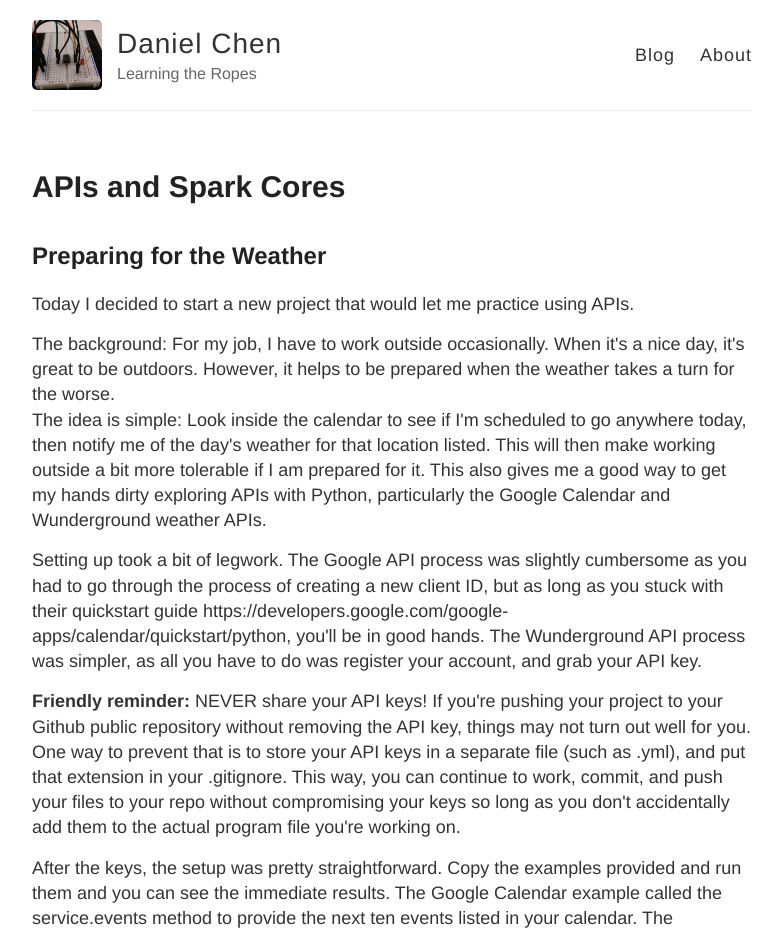
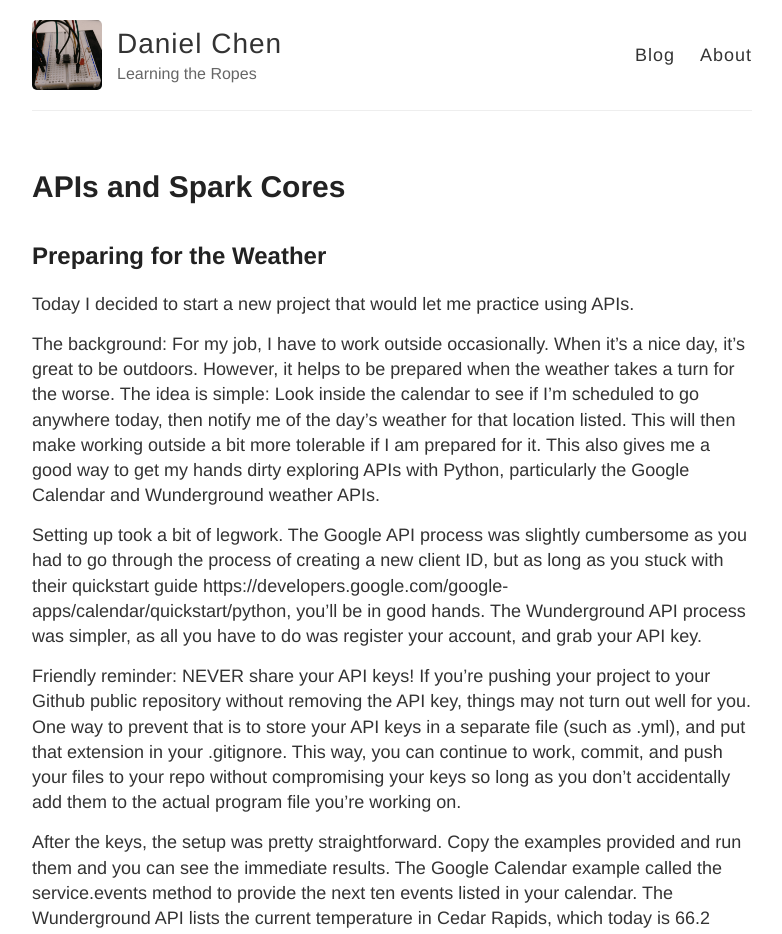
Before and after one commit to quickbrownfox319/quickbrownfox319.github.io, a Jekyll site: the page built from _posts/2015-06-28-API-and-Sparks.md, in a window 1280 px wide and 1400 px high. Shown: the top 934 px of the window, without its empty margins (248-1030 px from the left). Built offline with Jekyll 4.4.1, drawn with Linux system fonts in a browser that asks for light colours; some of the changed text lies outside the part shown.

Commit message:
remove dumb html, bring in the markdown

```diff
--- a/_posts/2015-06-28-API-and-Sparks.md
+++ b/_posts/2015-06-28-API-and-Sparks.md
@@ -2,25 +2,27 @@
 layout: post
 title: APIs and Spark Cores
 ---
-<h2>Preparing for the Weather</h2>
+## Preparing for the Weather
 Today I decided to start a new project that would let me practice using APIs.
 
-<p>The background: For my job, I have to work outside occasionally. When it's a nice day, it's great to be outdoors. However, it helps to be prepared when the weather takes a turn for the worse.<br>
+The background: For my job, I have to work outside occasionally. When it's a nice day, it's great to be outdoors. However, it helps to be prepared when the weather takes a turn for the worse.
 The idea is simple: Look inside the calendar to see if I'm scheduled to go anywhere today, then notify me of the day's weather for that location listed. This will then make working outside a bit more tolerable if I am prepared for it.
-This also gives me a good way to get my hands dirty exploring APIs with Python, particularly the Google Calendar and Wunderground weather APIs.</p>
+This also gives me a good way to get my hands dirty exploring APIs with Python, particularly the Google Calendar and Wunderground weather APIs.
 
-<p>Setting up took a bit of legwork. The Google API process was slightly cumbersome as you had to go through the process of creating a new client ID, but as long as you stuck with their quickstart guide https://developers.google.com/google-apps/calendar/quickstart/python, you'll be in good hands. The Wunderground API process was simpler, as all you have to do was register your account, and grab your API key.</p>
+Setting up took a bit of legwork. The Google API process was slightly cumbersome as you had to go through the process of creating a new client ID, but as long as you stuck with their quickstart guide https://developers.google.com/google-apps/calendar/quickstart/python, you'll be in good hands. The Wunderground API process was simpler, as all you have to do was register your account, and grab your API key.
 
-<p><b>Friendly reminder:</b> NEVER share your API keys! If you're pushing your project to your Github public repository without removing the API key, things may not turn out well for you. One way to prevent that is to store your API keys in a separate file (such as .yml), and put that extension in your .gitignore. This way, you can continue to work, commit, and push your files to your repo without compromising your keys so long as you don't accidentally add them to the actual program file you're working on.</p>
+Friendly reminder: NEVER share your API keys! If you're pushing your project to your Github public repository without removing the API key, things may not turn out well for you. One way to prevent that is to store your API keys in a separate file (such as .yml), and put that extension in your .gitignore. This way, you can continue to work, commit, and push your files to your repo without compromising your keys so long as you don't accidentally add them to the actual program file you're working on.
 
-<p>After the keys, the setup was pretty straightforward. Copy the examples provided and run them and you can see the immediate results. The Google Calendar example called the service.events method to provide the next ten events listed in your calendar. The Wunderground API lists the current temperature in Cedar Rapids, which today is 66.2 degrees using the geolocation method.
+After the keys, the setup was pretty straightforward. Copy the examples provided and run them and you can see the immediate results. The Google Calendar example called the service.events method to provide the next ten events listed in your calendar. The Wunderground API lists the current temperature in Cedar Rapids, which today is 66.2 degrees using the geolocation method.
 
 All in all, it's pretty straightforward. Next time, I'll work on combining the two of them together. For the future, the idea is to have the program running on my Raspberry Pi, which I plan to have as the brains for my future Internet of Things system.
 
-<h2>Spark Core</h2>
-<p>What's also exciting was setting up the Spark Core today by what used to be known as Spark, which has recently rebranded itself as Particle.<br>
+## Spark Core
+What's also exciting was setting up the Spark Core today by what used to be known as Spark, which has recently rebranded itself as Particle.
 
-![Alt text](https://raw.githubusercontent.com/quickbrownfox319/quickbrownfox319.github.io/master/images/20150628/spark-core.jpg)</br>
+
+![Alt text](https://raw.githubusercontent.com/quickbrownfox319/quickbrownfox319.github.io/master/images/20150628/spark-core.jpg)
+
 For the uninformed, the Spark Core is a Wifi capable microcontroller. The programming is the same as the Arduino, making the transition very easy. However, what sets the Core apart is the beautiful web interface they have set up. Within minutes, I was able to get connected to the Wifi network and begin flashing code over the air so to speak. Their Android app is also very simple yet beautifully designed, with the ability to control the individual pins. You can see their website [here](https://www.particle.io/?redirected=true).
 This device will be another component to my planned IoT system.
 
```
Also changed, not shown: _posts/2015-06-26-FirstPost.md (+8 -8 lines), _posts/2018-01-08-Gas-Sensor-Part-2.md (+0 -1 lines).
